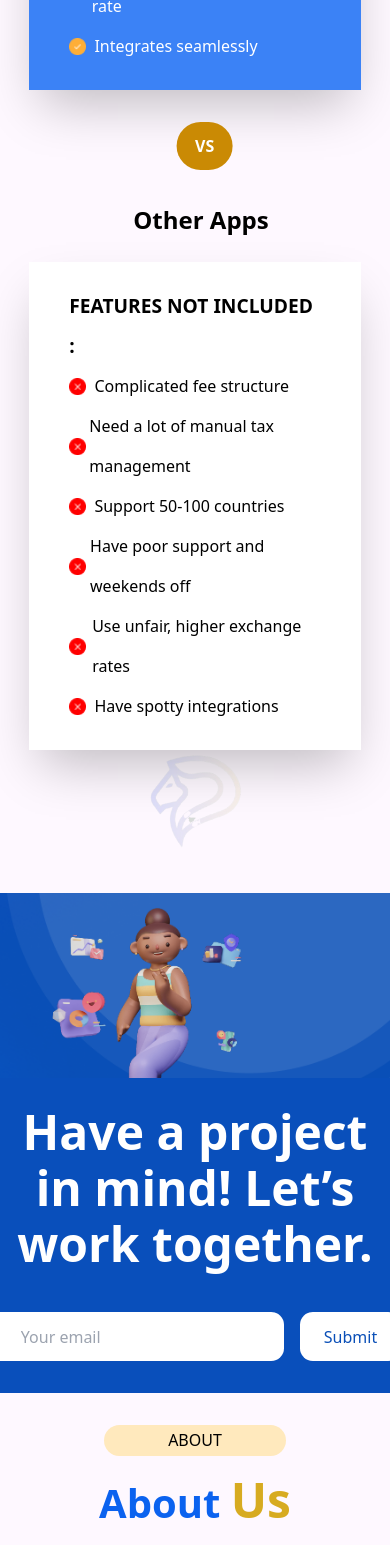
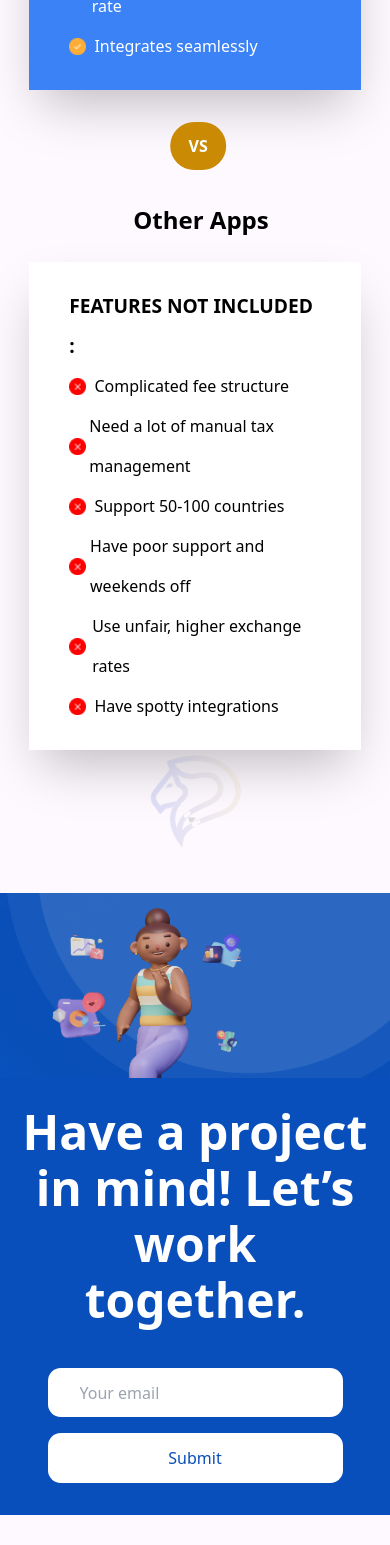
Before and after one commit to jaivikpatel2001/leotech, a React (Create React App) app: page /Contact in a window 390 px wide. Shown: the part 3260-4805 px from the top of the page. Built offline with nearby package versions, Linux system fonts and the light colour scheme.

Commit message:
bugfixing

```diff
--- a/src/Components/Choose/Choose.css
+++ b/src/Components/Choose/Choose.css
@@ -98,7 +98,7 @@
 
 .vs {
   width: 3.5rem;
-  transform: translateX(0.6rem);
+  transform: translateX(0.2rem);
   height: 3rem;
   font-size: 1rem;
   font-weight: 600;
--- a/src/Components/Contact/Contact.css
+++ b/src/Components/Contact/Contact.css
@@ -66,6 +66,7 @@
   }
   .formdata {
     display: flex;
+    flex-direction: column;
   }
   .right {
     width: 100%;
@@ -81,7 +82,7 @@
     margin-top: 1rem;
     padding: 0.8rem 1.5rem;
     border-radius: 0.8rem;
-    margin-left: 1rem;
+    margin-left: 0rem;
     font-weight: 500;
   }
 }
--- a/src/Components/Mission/Mission.css
+++ b/src/Components/Mission/Mission.css
@@ -144,9 +144,10 @@
 @media (max-width: 768px) {
   .missioncontainer {
     flex-direction: column;
+    width: 100%;
   }
   .misleft {
-    width: 100%;
+    width: 90%;
     display: flex;
     flex-direction: column;
   }
```
